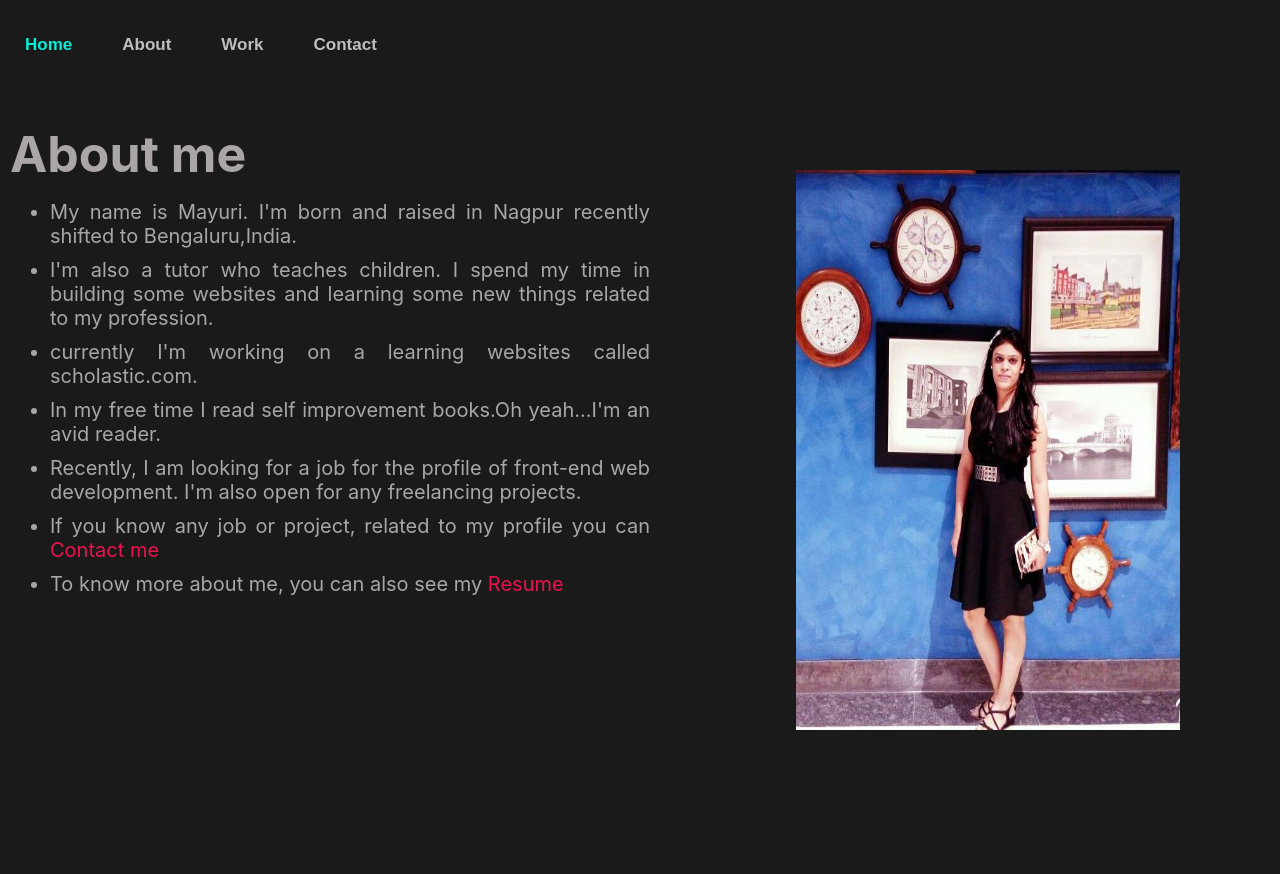
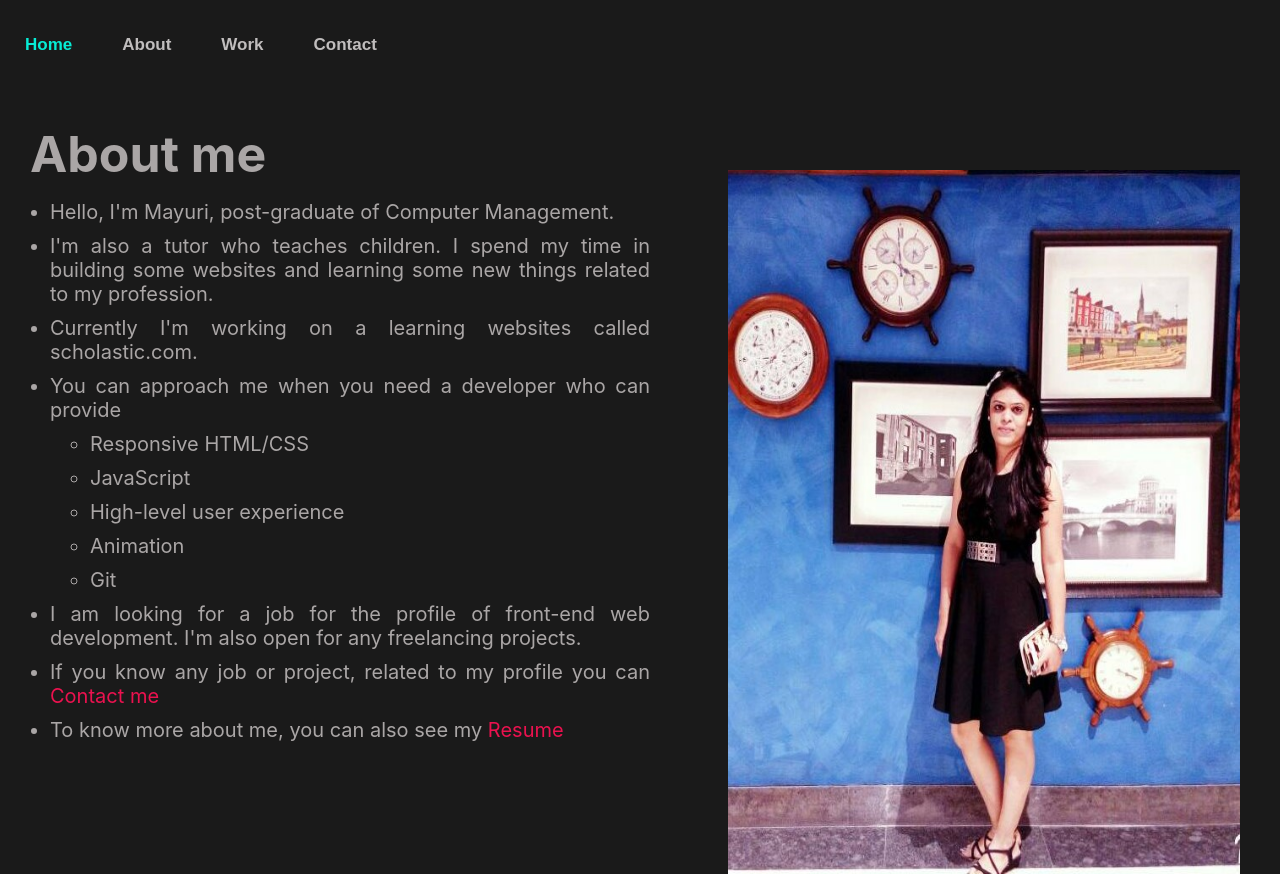
Before and after one commit to Sejpalmayuri123/Mayuri-s-Portfolio, a plain HTML site: page about.htm in a window 1280 px wide. Before the commit the page ends 800 px from the top, so only its background shows below. Drawn offline with Linux system fonts and the light colour scheme.

Commit message:
last commit

```diff
--- a/about.htm
+++ b/about.htm
@@ -34,15 +34,21 @@
                 <img src="images/mayuri1.jpg" alt="mypic">
          </div>
      <div class="header">
-            <h1 class="heading">About me</h1>
+            <h1>About me</h1>
 
             <ul>
-              <li>My name is Mayuri. I'm born and raised in Nagpur recently shifted to Bengaluru,India.</li>
+              <li>Hello, I'm Mayuri, post-graduate of Computer Management.</li>
               <li>I'm also a tutor who teaches children. I spend my time in building some websites and learning some new things related to
                my profession.</li>
-            <li>currently I'm working on a learning websites called scholastic.com.</li>
-            <li> In my free time I read self improvement books.Oh yeah...I'm an avid reader.</li>
-            <li>Recently, I am looking for a job  for the profile of front-end web development. I'm also open for
+              <li>Currently I'm working on a learning websites called scholastic.com.</li>
+              <li>You can approach me when you need a developer who can provide</li>
+              <ul><li>Responsive HTML/CSS</li>
+              <li>JavaScript</li>
+              <li>High-level user experience</li>
+              <li>Animation</li>
+              <li>Git</li></ul>
+
+            <li>I am looking for a job  for the profile of front-end web development. I'm also open for
                 any freelancing projects.</li>
             <li>If you know any job or project, related to my profile you can <a href=contact.htm>Contact me</a>
             <li>To know more about me, you can also see my <a href="Myresume.htm">Resume</a></li>
--- a/css/about.css
+++ b/css/about.css
@@ -14,10 +14,10 @@ div.header
 }
 div.image
 {
-    width: 30%;
+    width: 40%;
     float: right;
-    height: 70%;
-    margin-right: 100px;
+    height: 88%;
+    margin-right: 40px;
     margin-top: 80px;
 }
 img
@@ -30,6 +30,7 @@ img
     color: rgb(170, 166, 166);
     font-size: 50px;
     margin-bottom: 0px;
+    margin-left: 20px;
 }
 ul li
 {
```
Also changed, not shown: contact.htm (+0 -2 lines), index.htm (+1 -1 lines), 1 other file.
